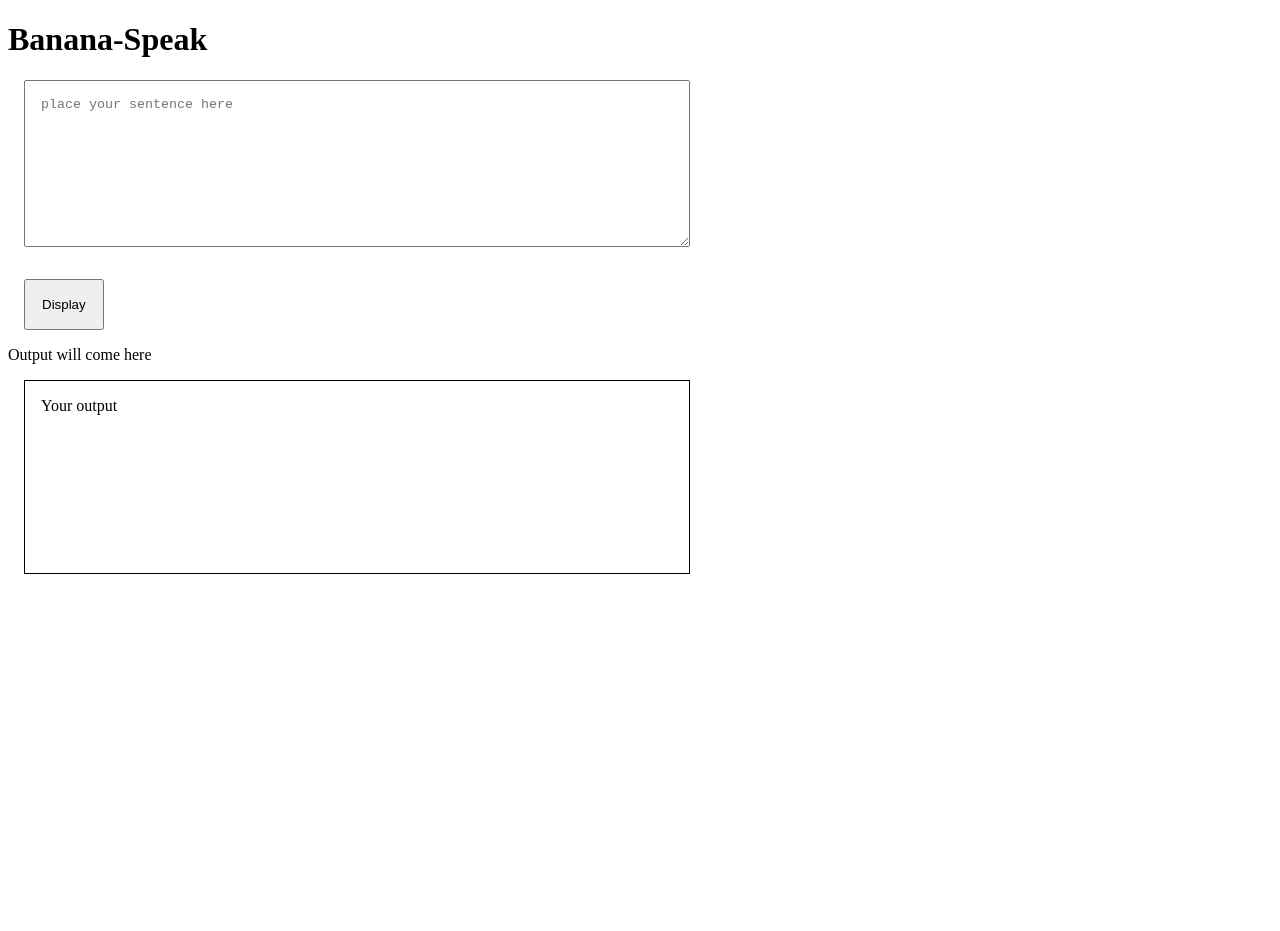
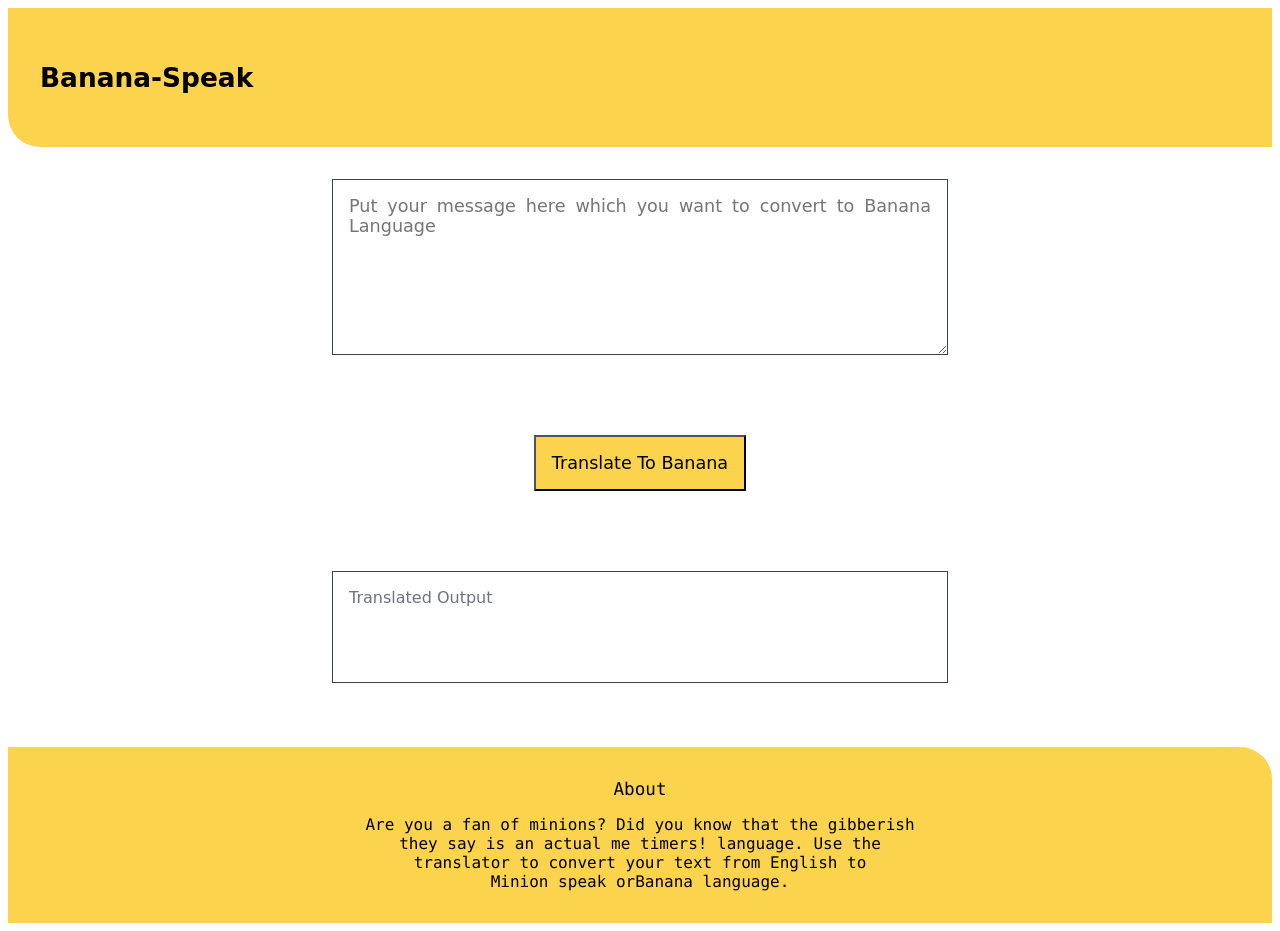
Before and after one commit to jinath123-yasmin/banana-speak, a plain HTML site: page index.html in a window 1280 px wide. Before the commit the page ends 800 px from the top, so only its background shows below. Drawn offline with Linux system fonts and the light colour scheme.

Commit message:
created with javaScript using funtranslation API

```diff
--- a/app.js
+++ b/app.js
@@ -1,6 +1,6 @@
-var btnTranslate = document.getElementById("btn-translator");
-var textInput= document.getElementById('text-input');
-var userOutput= document.getElementById('output');
+var btnTranslate = document.querySelector("#btn-translator");
+var textInput= document.querySelector('#input-text');
+var userOutput= document.querySelector('#output');
 
 var serverUrl = "https://api.funtranslations.com/translate/minion.json"
 
--- a/index.html
+++ b/index.html
@@ -4,36 +4,32 @@
     <meta charset="UTF-8">
     <meta name="viewport" content="width=device-width, initial-scale=1.0">
     <title>Document</title>
-    <style>
-        textarea{
-            width: 50%;
-            height:10em;
-            margin: 1rem;
-            display: block;
-            padding:1rem;
-
-        }
-        #output{
-            border: 1px solid black;
-            width: 50%;
-            height:10em;
-            margin: 1rem;
-            display: block;
-            padding:1rem;
-        }
-        #btn-translator{
-            margin: 1rem;
-            padding:1rem;
-        }
-    </style>
+    <link href= "/style.css" rel="stylesheet">
 </head>
 <body>
-    <h1>Banana-Speak</h1>
-    <textarea id="text-input"
-     placeholder="place your sentence here"></textarea>
-    <button id="btn-translator">Display</button>
-    <div>Output will come here</div>
-    <div id="output">Your output</div>
+    <nav class="navigation on">
+        <h1>Banana-Speak</h1>
+</nav>
+    <section class="section">
+    <textarea id="input-text" class="form-control  container-fluid ol" style="font-size: 110%;"
+    placeholder="Put your message here which you want to convert to Banana Language"></textarea>
+    </section>
+    <section class="section">
+    <button id="btn-translator" style="font-size: 110%">Translate To Banana</button> </section>
+    <section class="section">
+    <div id="output" class="monospace ol">Translated Output</div> </section>
+
+
+    <footer class="footer ">
+
+        <ul class="non-bullet item om">
+            <li class="monospace on" style="font-size: 110%">About</li>
+                <li class="monospace" style="font-size: 100%">Are you a fan of minions? Did you know that the gibberish<br/> they say is an actual me timers!
+                    language. Use the<br/> translator to convert your text from English to<br/> Minion speak orBanana language. </li>
+            </ul>
+            </footer>
+
+
     <script src="app.js" type="text/javascript"></script>
 </body>
 </html>
--- /dev/null
+++ b/style.css
@@ -0,0 +1,141 @@
+:root{
+    --primary-color:#374151;
+    -blue: #3730A3;
+    --dark-grey: #374151;
+    --yellow: #FCD34D;
+    --light-grey:#6B7280;
+}
+
+.container-fluid{
+    padding: 1rem 1rem;
+
+}
+
+.container-center {
+    max-width: 600px;
+    margin: auto;
+}
+
+
+
+#input-text{
+    border: 0.5px solid var(--primary-color);
+    height: 10em;
+    width: 50%;
+    margin: auto;
+    display: block;
+    padding:1rem;
+    box-sizing: border-box;
+
+}
+#output{
+    border: 0.5px solid var(--primary-color);
+    width: 50%;
+    height:7em;
+    margin: auto;
+    display: block;
+    padding:1rem;
+    box-sizing: border-box;
+    color: var(--light-grey);
+}
+
+#btn-translator {
+    background-color: var(--yellow);
+    margin: auto;
+    padding: 1rem;
+    font-family: 'Kalam', cursive;
+    font-size: large;
+    display: block;
+}
+
+
+.navigation{
+    background-color: var(--yellow);
+    color:black;
+    padding: 2rem;
+    border-bottom-left-radius: 2rem;
+    font-family: 'Kalam', cursive;
+
+}
+
+.navigation-id{
+    background-color: var(--primary-color);
+    color: white;
+    padding: 2rem 3rem;
+    border-bottom-left-radius: 3rem;
+    font-weight: 800;
+    font-size: 110%;
+}
+
+.navigation.nav-pills{
+    padding: 0.8rem 0.8rem;
+    font-weight: 600;
+    font-size: 15px;
+}
+
+.navigation .link-developer{
+    font-weight: 800;
+
+}
+
+.navigation .link{
+    color: white;
+}
+
+
+
+.monospace {
+    font-family: "Lucida Console", Courier, monospace;
+  }
+
+ /** .form-control{
+      display: block;
+  width: 100%;
+  height: calc(1.5em + .75rem + 2px);
+  padding: .375rem .75rem;
+  font-size: 1rem;
+  font-weight: 400;
+  line-height: 1.5;
+  color: #495057;
+  background-color: #fff;
+  background-clip: padding-box;
+  border: 1px solid #ced4da;
+  border-radius: .25rem;
+  transition: border-color .15s ease-in-out,box-shadow .15s ease-in-out;
+} **/
+
+
+.section{
+    padding:1rem 1rem 4rem;
+    text-align: center;
+}
+
+.on{
+    padding: o.5rem 1rem;
+    font-size: 110%;
+    margin-bottom: 1rem;
+
+}
+
+.ol{
+    text-align: justify;
+    font-family: 'Kalam', cursive;
+}
+
+.footer {
+    background-color:var(--yellow);
+    padding: 1rem ;
+    border-top-right-radius: 2rem;
+    color: black;
+    text-align: center;
+  }
+  .footer .item{
+      padding-inline-start: 0px;
+  }
+  .non-bullet{
+    list-style: none;
+}
+
+.om{
+    font-family: 'Kalam', cursive;
+}
```
